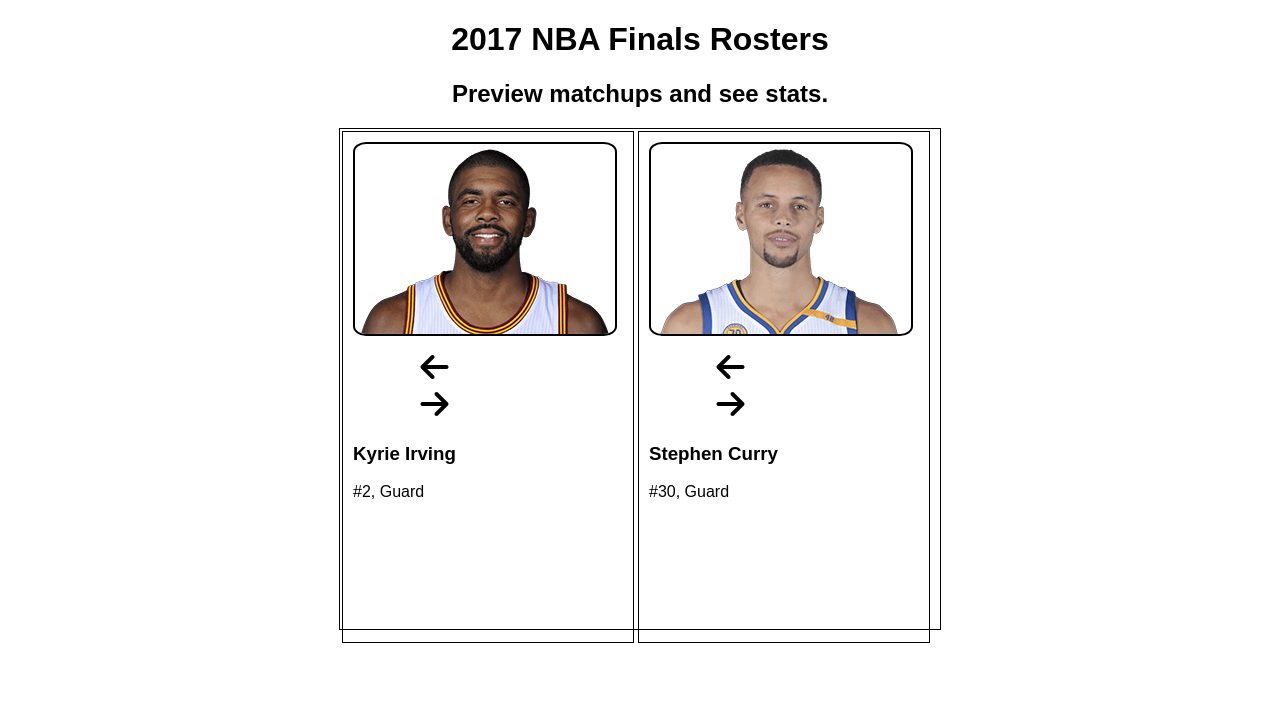
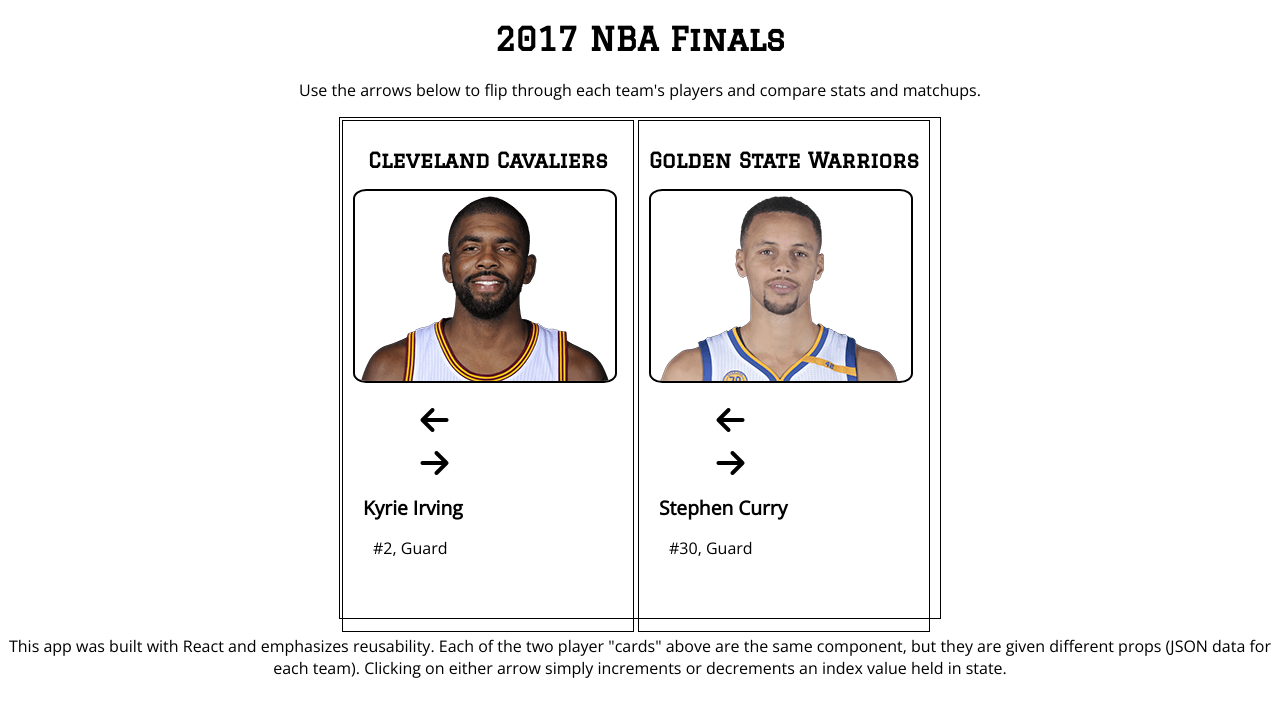
Before and after one commit to zwehr/react-finals-rosters, a React (Create React App) app: page / in a window 1280 px wide. Shown: the top 716 px of the page. Built offline with nearby package versions, Linux system fonts and the light colour scheme.

Commit message:
add Google fonts and more styling

```diff
--- a/public/index.html
+++ b/public/index.html
@@ -5,7 +5,8 @@
     <meta name="viewport" content="width=device-width, initial-scale=1, shrink-to-fit=no">
     <!-- FontAwesome CDN for arrow icons -->
     <script src="https://use.fontawesome.com/458f63423b.js"></script>
-
+    <!-- Google Fonts -->
+    <link href="https://fonts.googleapis.com/css?family=Graduate|Open+Sans" rel="stylesheet">
     <title>2017 NBA Finals Rosters</title>
   </head>
 
--- a/src/components/App.js
+++ b/src/components/App.js
@@ -5,9 +5,16 @@
   render() {
     return (
       <div className="App">
-        <h1>2017 NBA Finals Rosters</h1>
-        <h2>Preview matchups and see stats.</h2>
+        <h1>2017 NBA Finals</h1>
+        <p className="appDescription">Use the arrows below to flip through each team's
+        players and compare stats and matchups.</p>
+
         <CardWrapper />
+
+        <p className="appInfo">This app was built with React and emphasizes
+        reusability. Each of the two player "cards" above are the same component,
+        but they are given different props (JSON data for each team). Clicking
+        on either arrow simply increments or decrements an index value held in state.</p>
       </div>
     );
   }
--- a/src/components/CardWrapper.js
+++ b/src/components/CardWrapper.js
@@ -7,8 +7,8 @@
   render() {
     return (
       <div className="cardWrapper">
-        <PlayerCard roster={cavs}/>
-        <PlayerCard roster={warriors}/>
+        <PlayerCard team="Cleveland Cavaliers" roster={cavs}/>
+        <PlayerCard team="Golden State Warriors" roster={warriors}/>
       </div>
     );
   }
--- a/src/components/PlayerCard.js
+++ b/src/components/PlayerCard.js
@@ -46,6 +46,7 @@
 
     return (
       <div className="playerCard">
+        <h2 className="teamName">{this.props.team}</h2>
         <PlayerPhoto photo={playerPhoto} name={playerName} />
         <div className="arrows">
           <i onClick={this.handleClickBack.bind(this)} className="fa fa-arrow-left" aria-hidden="true"></i>
--- a/src/components/PlayerInfo.js
+++ b/src/components/PlayerInfo.js
@@ -5,7 +5,7 @@
     return (
       <div className="playerInfo">
         <h3>{this.props.name}</h3>
-        <p>#{this.props.number}, {this.props.position}</p>
+        <p className="numberAndName">#{this.props.number}, {this.props.position}</p>
       </div>
     )
   }
--- a/src/index.css
+++ b/src/index.css
@@ -1,12 +1,28 @@
 body {
   margin: 0;
   padding: 0;
-  font-family: sans-serif;
+  font-family: 'Open Sans', sans-serif;
 }
 
 h1,
 h2 {
+  font-family: 'Graduate', sans-serif;
+}
+
+h1,
+.appDescription,
+.appInfo {
   text-align: center;
+}
+
+h2 {
+  font-size: 1.3em;
+  text-align: center;
+}
+
+h3 {
+  margin: 10px;
+  font-size: 1.2em;
 }
 
 i {
@@ -42,3 +58,7 @@
   padding-top: 10px;
   font-size: 2em;
 }
+
+.numberAndName {
+  margin-left: 20px;
+}
```
